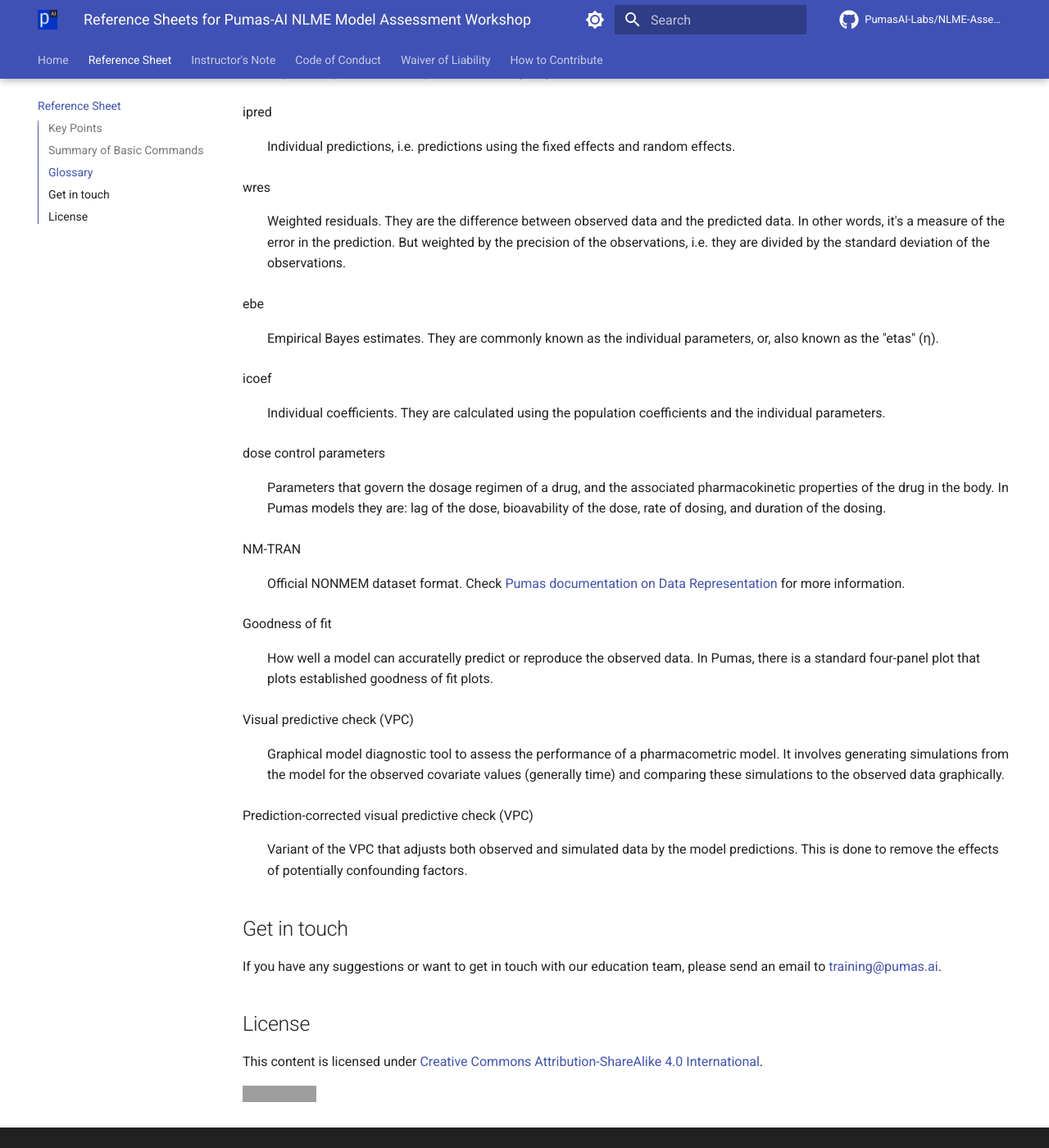
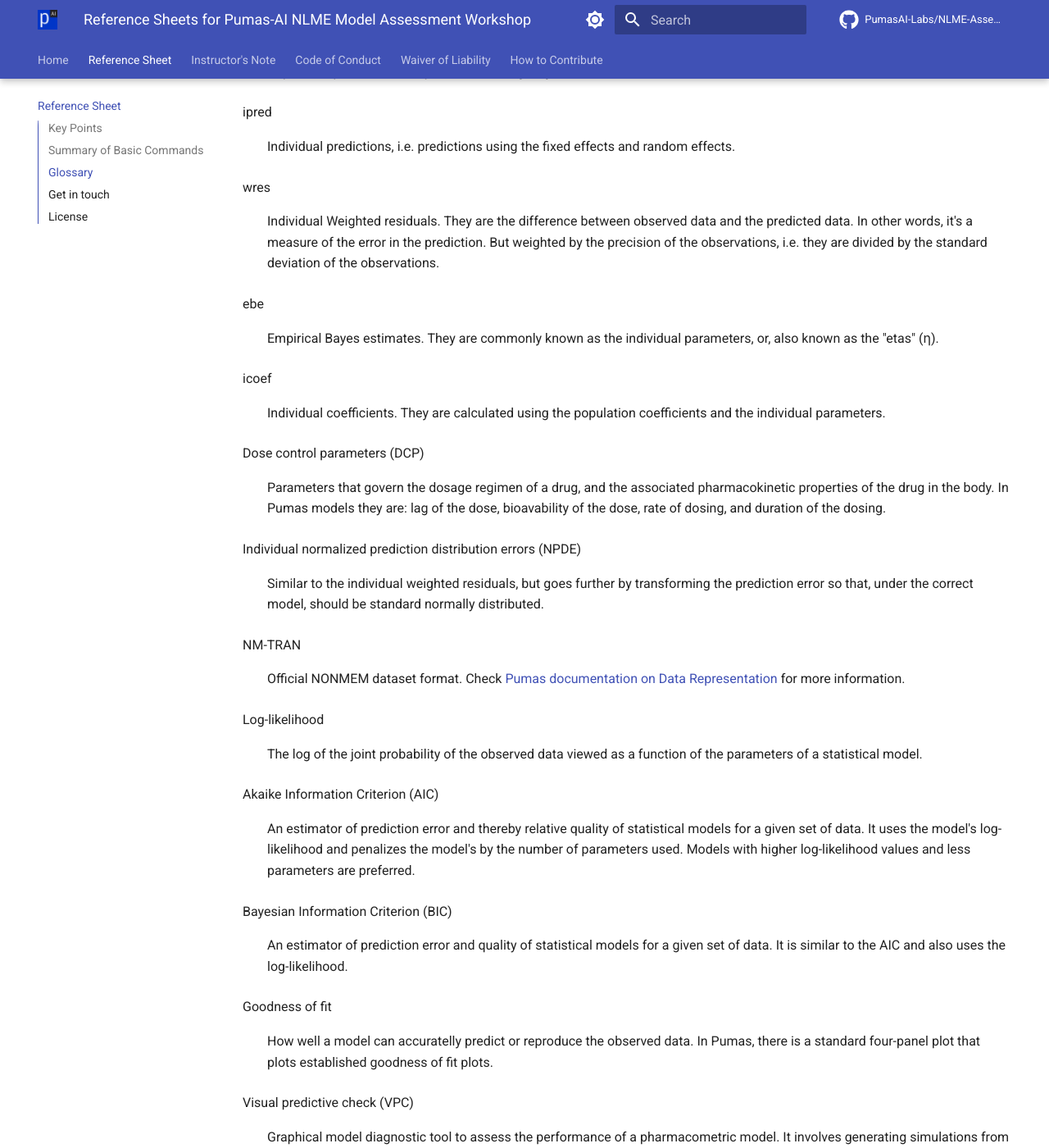
Before and after one commit to PumasAI-Labs/NLME-Assessment, an MkDocs documentation site: the page built from docs/reference.md, in a window 1280 px wide and 1400 px high, scrolled down 1805 px. Shown: the whole window at 82% size. Built offline with MkDocs 1.6.1 and Material for MkDocs 9.7.7, drawn with Linux system fonts in a browser that asks for light colours; comment, search, counter and statistics services are not loaded; grey boxes are pictures that could not be loaded.

Commit message:
added more glossary entries

```diff
--- a/docs/reference.md
+++ b/docs/reference.md
@@ -44,7 +44,7 @@ ipred
 
 wres
 
-: Weighted residuals. They are the difference between observed data and the predicted data. In other words, it's a measure of the error in the prediction. But weighted by the precision of the observations, i.e. they are divided by the standard deviation of the observations.
+: Individual Weighted residuals. They are the difference between observed data and the predicted data. In other words, it's a measure of the error in the prediction. But weighted by the precision of the observations, i.e. they are divided by the standard deviation of the observations.
 
 ebe
 
@@ -54,13 +54,29 @@ icoef
 
 : Individual coefficients. They are calculated using the population coefficients and the individual parameters.
 
-dose control parameters
+Dose control parameters (DCP)
 
 : Parameters that govern the dosage regimen of a drug, and the associated pharmacokinetic properties of the drug in the body. In Pumas models they are: lag of the dose, bioavability of the dose, rate of dosing, and duration of the dosing.
+
+Individual normalized prediction distribution errors (NPDE)
+
+: Similar to the individual weighted residuals, but goes further by transforming the prediction error so that, under the correct model, should be standard normally distributed.
 
 NM-TRAN
 
 : Official NONMEM dataset format. Check [Pumas documentation on Data Representation](https://docs.pumas.ai/stable/basics/data_representation) for more information.
+
+Log-likelihood
+
+: The log of the joint probability of the observed data viewed as a function of the parameters of a statistical model.
+
+Akaike Information Criterion (AIC)
+
+: An estimator of prediction error and thereby relative quality of statistical models for a given set of data. It uses the model's log-likelihood and penalizes the model's by the number of parameters used. Models with higher log-likelihood values and less parameters are preferred.
+
+Bayesian Information Criterion (BIC)
+
+: An estimator of prediction error and quality of statistical models for a given set of data. It is similar to the AIC and also uses the log-likelihood.
 
 Goodness of fit
 
```
